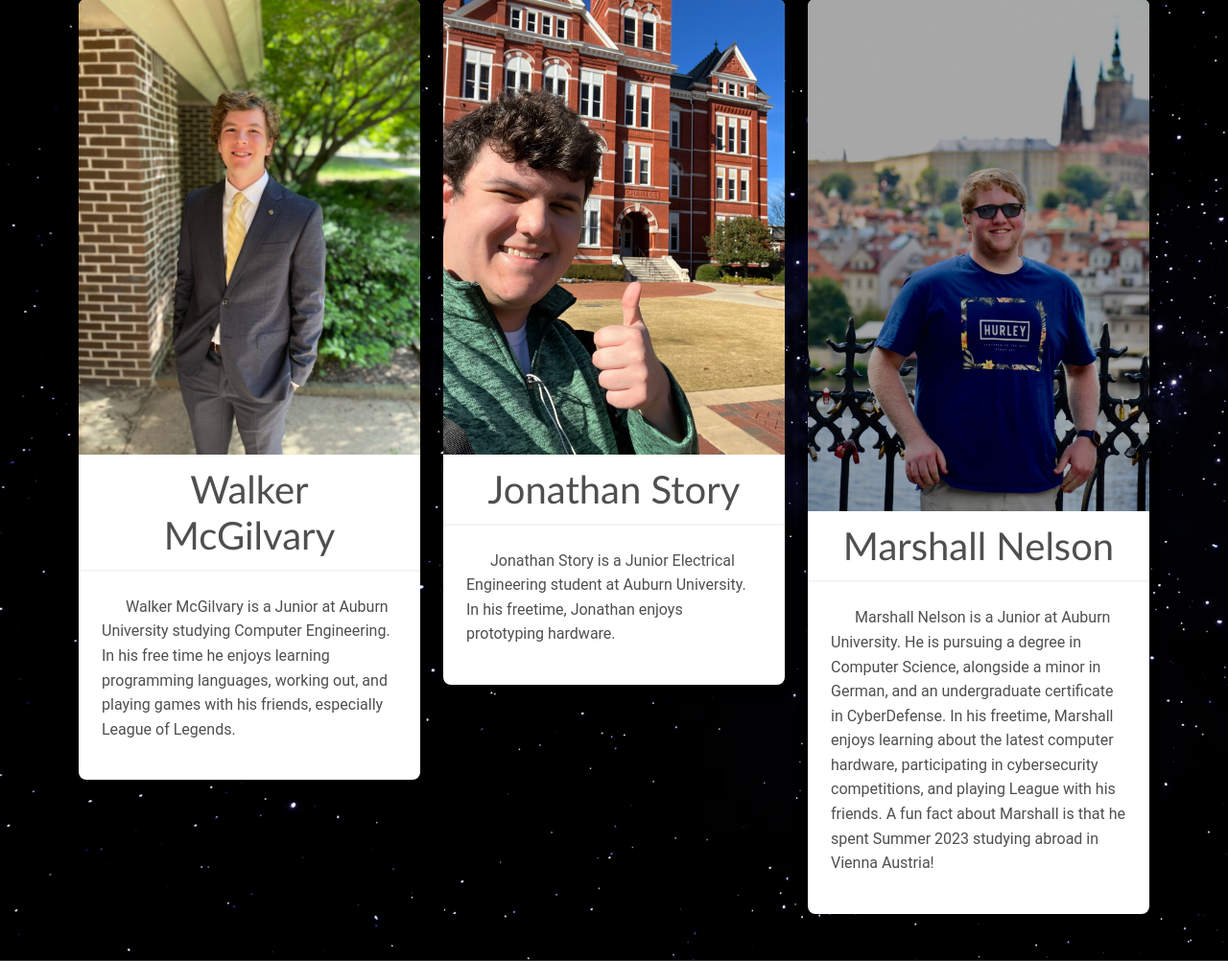
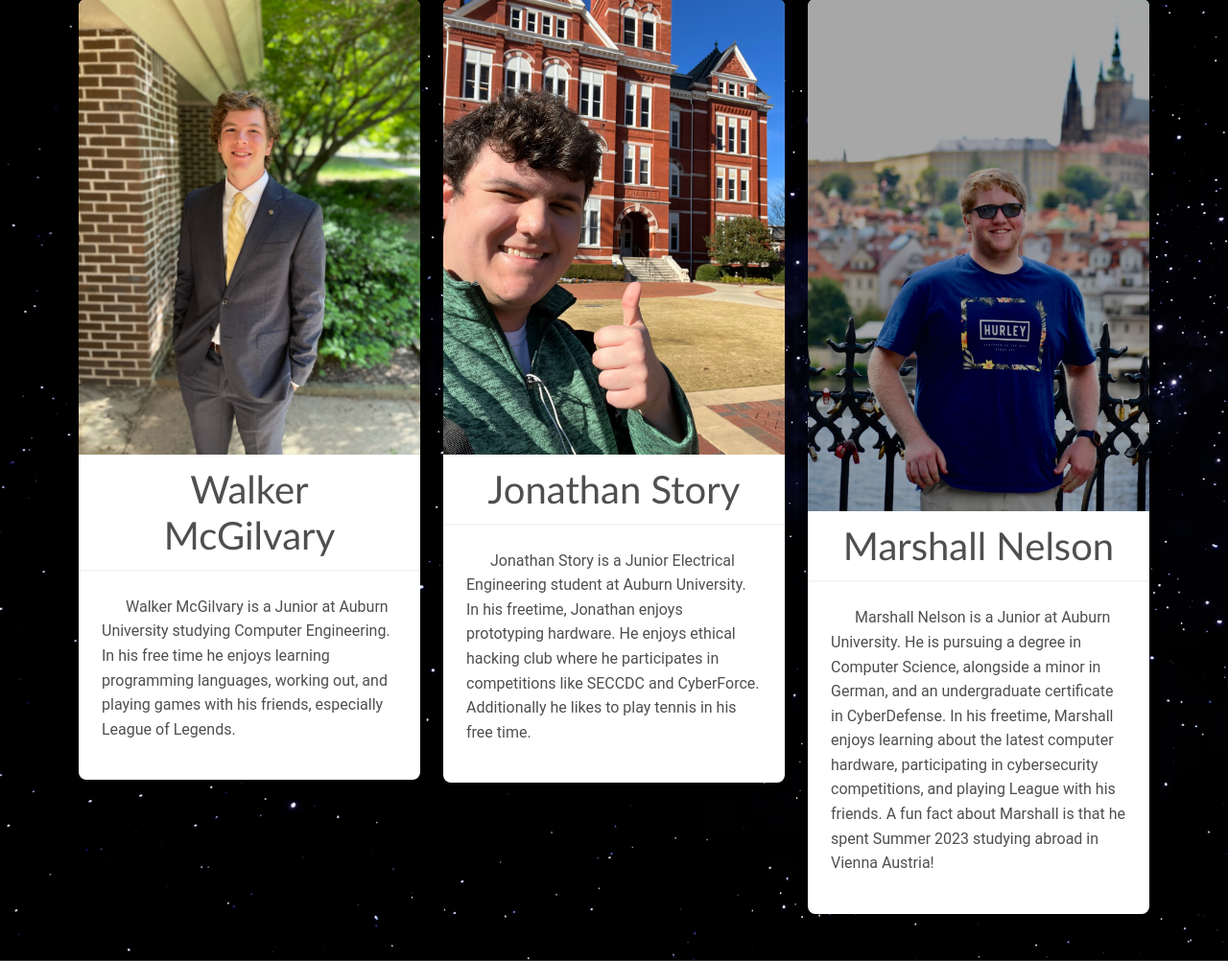
Before and after one commit to TheSlabby/OrbitQuest, a Django app: page /about/ in a window 1280 px wide. Shown: the part 127-1129 px from the top of the page at 96% size. Run offline with Django 5.2, Linux system fonts and the light colour scheme.

Commit message:
fixed jon lol

```diff
--- a/OrbitQuest/App/templates/About.html
+++ b/OrbitQuest/App/templates/About.html
@@ -43,7 +43,7 @@
               <div class="card-body">
                   <p class="text-justify" style="text-indent: 25px;">
                       Jonathan Story is a Junior Electrical Engineering student at Auburn University.
-                      In his freetime, Jonathan enjoys prototyping hardware.
+                      In his freetime, Jonathan enjoys prototyping hardware. He enjoys ethical hacking club where he participates in competitions like SECCDC and CyberForce. Additionally he likes to play tennis in his free time.
                   </p>
               </div>
           </div>
```
